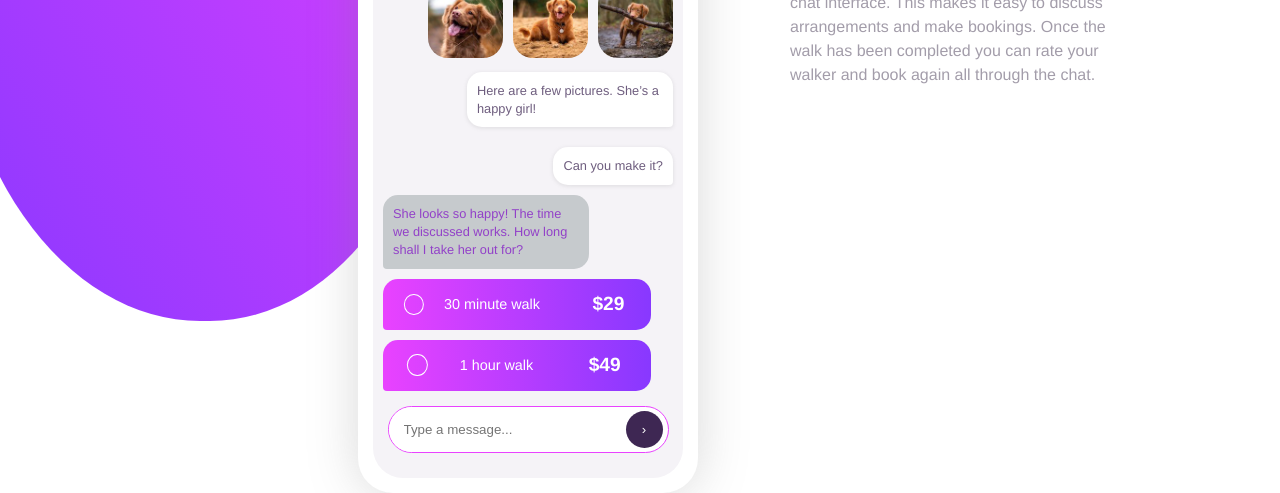
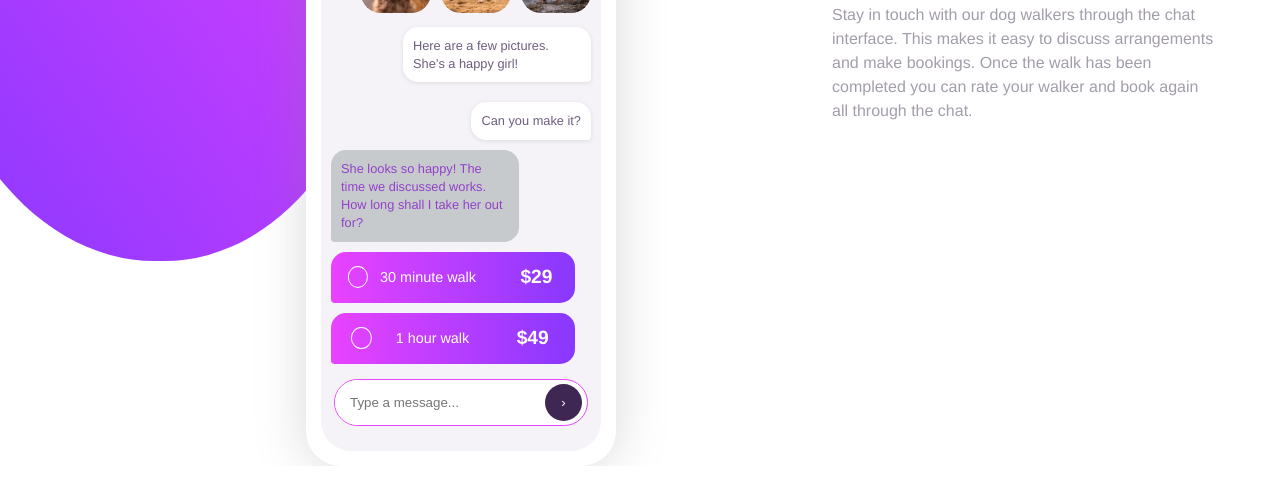
Before and after one commit to GHamza-Dev/chat-app-css-illustration-master-, a plain HTML site: page index.html in a window 1280 px wide. Shown: the part 399-892 px from the top of the page. After the commit the page ends 865 px from the top, so only its background shows below. Drawn offline with Linux system fonts and the light colour scheme.

Commit message:
Improve responsiveness

```diff
--- a/css/style.css
+++ b/css/style.css
@@ -43,6 +43,7 @@ body{
     width: 100%;
     height: 100%;
     font-family: 'Franklin Gothic Medium', 'Arial Narrow', Arial, sans-serif;
+    overflow-x: hidden
 }
 
 ul{
@@ -50,38 +51,56 @@ ul{
 }
 .container{
     width: 100vw;
-    height: 100vh;
-    display: flex;
-    flex-direction: row;
+    max-width: 1250px;
 }
 
 .left{
-    flex: 1;
+    --width: 373px;
+    width: var(--width);
+    height: 854px;
+}
+
+@media (min-width:540px){
+    .left{
+        --width: 450px;
+    }
 }
 
 
 /*** left shape
 *****************/
 .shape{
-    width: 500px;
-    height: 90%;
+    width: calc(var(--width) - 80px);
+    height: 660px;
     background-image: var(--top--to--botton--gradient);
     border-radius: 0 0 48% 50%;
-    transform: translateX(-50px);
+    transform: translateX(-80px);
 }
 
 /*** Phone
 **************/
 .phone{
+    --phone-width: 310px;
+    --top: 80px;
+    --left: calc(var(--width) - var(--phone-width));
     position: absolute;
-    top: 120px;
-    left: 358px;
-    width: 340px;
+    top: var(--top);
+    left: var(--left);
+    width: var(--phone-width);
     border-radius: 35px;
     background-color: #fff;
     box-shadow: 0 1px 50px rgba(128, 128, 128,.3);
 }
 
+@media (min-width:709px){
+    .left{
+        --width: 550px;
+    }
+
+    .phone{
+        --left: 306px;
+    }
+}
 
 /** screen
 *************/
@@ -230,7 +249,7 @@ ul{
     float: right;
 }
 .message_imgs img{
-    width: 75px;
+    width: 70px;
     border-radius: 20px;
     margin-right: 10px;
 }
@@ -276,25 +295,41 @@ ul{
 *******************/
 
 .right{
-    flex: 1;
-    display: flex;
-    flex-direction: column;
-    justify-content: center;
+    width: 100%;
+    text-align: center;
 }
 
 .right_content{
-    width: 55%;
-    margin-left: 150px;
+    margin: 2.5rem 0;
 }
 
 .right_content h2{
     font-size:2rem;
+    margin: 0.5em 0;
     color: var(--secondary--very--dark--desaturated--violet)
 }
 
 .right_content p{
-    margin-top: 15px;
     font-size: 1rem;
     line-height: 1.5;
+    font-weight: lighter;
+    padding:  .1em 2em;
     color: var(--primary--dark--grayish--violet);
 }
+
+
+@media (min-width:1000px){
+    .container{
+        display: flex;
+        justify-content: space-between;
+    }
+    .right{
+        display: flex;
+        align-items: center;
+        width: 450px;
+        text-align: start;
+    }
+    h2{
+        padding-left: 1em;
+    }
+}
```
